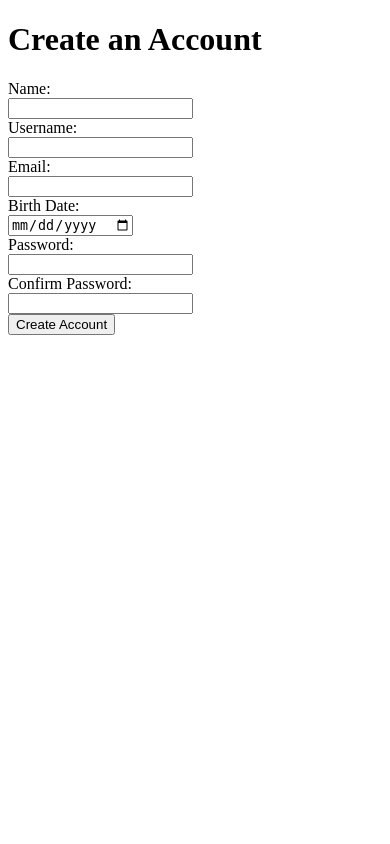
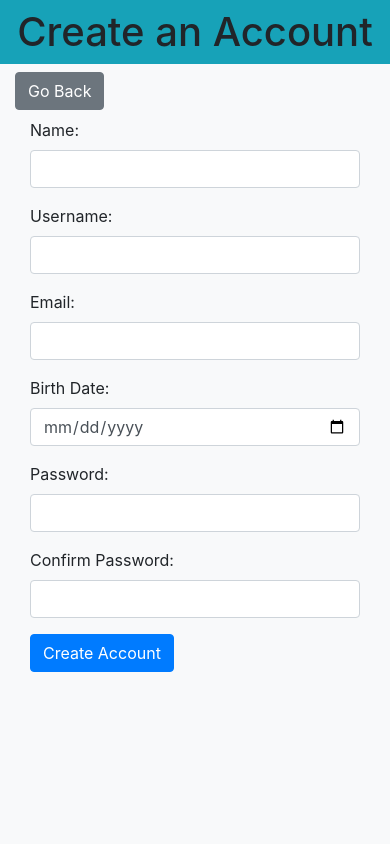
Before and after one commit to 0x00C0DE/Team-Thor, a PHP site: page /create_account.php in a window 390 px wide. Run offline with PHP 8.4, Linux system fonts and the light colour scheme.

Commit message:
Styled the php pages

```diff
--- a/create_account.php
+++ b/create_account.php
@@ -69,48 +69,59 @@
 <!DOCTYPE html>
 <html lang="en">
 <head>
-
+	<!-- Boostrap css -->
+	<link rel="stylesheet" href="https://stackpath.bootstrapcdn.com/bootstrap/4.5.0/css/bootstrap.min.css" integrity="sha384-9aIt2nRpC12Uk9gS9baDl411NQApFmC26EwAOH8WgZl5MYYxFfc+NcPb1dKGj7Sk" crossorigin="anonymous">
+	<!-- JS for Bootstrap-->
+	<script src="https://code.jquery.com/jquery-3.5.1.slim.min.js" integrity="sha384-DfXdz2htPH0lsSSs5nCTpuj/zy4C+OGpamoFVy38MVBnE+IbbVYUew+OrCXaRkfj" crossorigin="anonymous"></script>
+	<script src="https://cdn.jsdelivr.net/npm/popper.js@1.16.0/dist/umd/popper.min.js" integrity="sha384-Q6E9RHvbIyZFJoft+2mJbHaEWldlvI9IOYy5n3zV9zzTtmI3UksdQRVvoxMfooAo" crossorigin="anonymous"></script>
+	<script src="https://stackpath.bootstrapcdn.com/bootstrap/4.5.0/js/bootstrap.min.js" integrity="sha384-OgVRvuATP1z7JjHLkuOU7Xw704+h835Lr+6QL9UvYjZE3Ipu6Tp75j7Bh/kR0JKI" crossorigiin="anonymous"></script>
 </head>
 <body>
-   <div class="content">
-      <div class="create-account">
-         <h1>Create an Account</h1>
-         <form method="post" action="<?php echo htmlspecialchars($_SERVER["PHP_SELF"]);?>">
-            <div class="create-account-input">
-               <?php $error = in_array("nameempty", $err); ?>
-               <label>Name:</label><br>
-               <input type="text" name="name" <?php if($error) echo 'class="input-error"'; ?>>
+	<div class="content d-flex flex-column min-vh-100">
+		<h1 class="container-fluid bg-info text-center py-2 m-0">Create an Account</h1>
+
+		<div class="container-md mx-auto bg-light py-2" id="back-button-div">
+			<script>
+				function goBack(){
+					history.back();
+					// If history.back() does nothing, go to homepage
+					window.open("./index.php","_self");
+				}
+			</script>
+			<button class="btn btn-secondary" onclick="goBack()">Go Back</button>
 		</div>
-            <div class="create-account-input">
-               <?php $error = in_array("usernameempty", $err); ?>
-               <label>Username:</label><br>
-               <input type="text" name="username" <?php if($error) echo 'class="input-error"'; ?>>
+
+		<div class="create-account container-md mx-auto bg-light flex-grow-1">
+			<form method="post" class="col-md-7 mx-auto pb-3" action="<?php echo htmlspecialchars($_SERVER["PHP_SELF"]);?>">
+				<div class="create-account-input form-group">
+					<label for="name">Name:</label>
+					<input type="text"  class="form-control" name="name" required>
 				</div>
-            <div class="create-account-input" id="create-account-email">
-               <?php $error = in_array("emailempty", $err); ?>
-               <label>Email:</label><br>
-               <input type="email" name="email" <?php if($error) echo 'class="input-error"'; ?>>
+				<div class="create-account-input form-group">
+					<label for="username">Username:</label><br>
+					<input type="text" class="form-control" name="username" required>
 				</div>
-            <div class="create-account-input" id="create-account-bday">
-               <?php $error = in_array("bdateempty", $err); ?>
-               <label>Birth Date:</label><br>
-               <input type="date" name="bdate" <?php if($error) echo 'class="input-error"'; ?>>
+				<div class="create-account-input form-group" id="create-account-email">
+					<label for="email">Email:</label><br>
+					<input type="email" class="form-control" name="email" required>
 				</div>
-            <div class="create-account-input">
-               <?php $error = in_array("pwrdempty", $err); ?>
-               <label>Password:</label><br>
-               <input type="password" name="pwrd" <?php if($error) echo 'class="input-error"'; ?>>
+				<div class="create-account-input form-group" id="create-account-bday">
+					<label for="bdate">Birth Date:</label><br>
+					<input type="date" class="form-control" name="bdate" required>
 				</div>
-            <div class="create-account-input">
-              <?php $error = in_array("nomatch", $err); ?>
-               <label>Confirm Password:</label><br>
-               <input type="password" name="conf-pwrd" <?php if($error) echo 'class="input-error"'; ?>>
+				<div class="create-account-input form-group">
+					<label for="pwrd">Password:</label><br>
+					<input type="password" class="form-control" name="pwrd" required>
 				</div>
-            <input type="submit" value="Create Account" id="create-account-submit">
+				<div class="create-account-input form-group">
+					<label for="conf-pwrd">Confirm Password:</label><br>
+					<input type="password" class="form-control" name="conf-pwrd" required>
+				</div>
+				<input type="submit" value="Create Account" id="create-account-submit"
+					class="btn btn-primary">
 			</form>
 		</div>
 	</div>
-
 </body>
 
 </html>
--- a/logout.php
+++ b/logout.php
@@ -7,8 +7,8 @@
 
 // Destroy the session.
 session_destroy();
-//
-// Redirect to login page
-header("location: login.php");
+
+// Redirect to the homepage
+header("location: index.php");
 exit;
 ?>
```
Also changed, not shown: index.php (+28 -30 lines), login.php (+19 -29 lines). Lines whose indentation alone changed are shown as unchanged.
